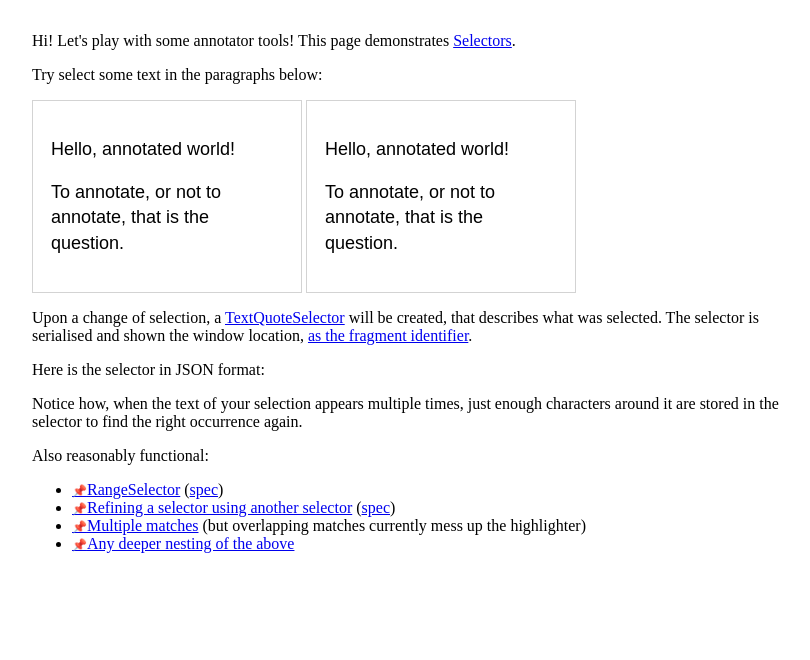
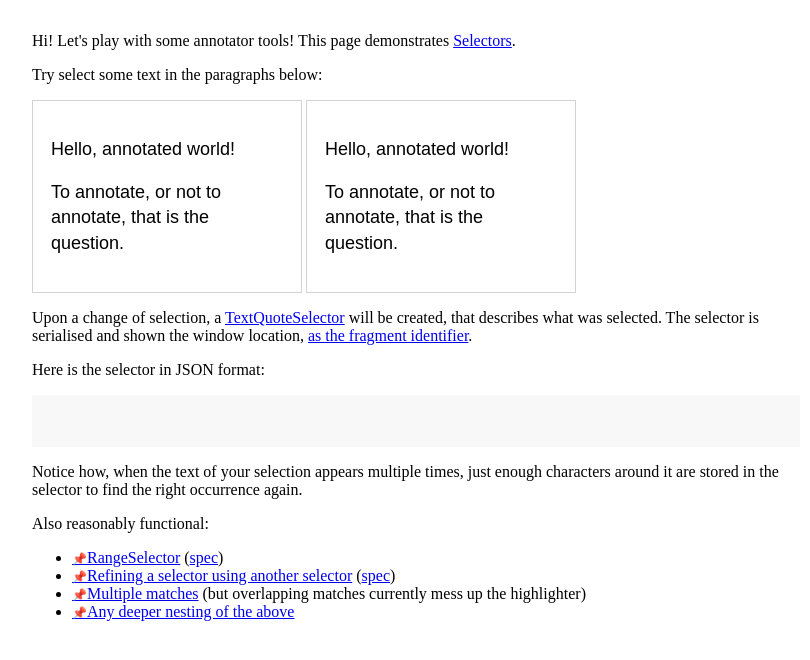
Before and after one commit to apache/incubator-annotator, a website built with webpack: page demo/index.html in a window 1280 px wide. Shown: the whole page, without its empty margins (224-1034 px from the left). Built offline with nearby package versions, Linux system fonts and the light colour scheme; what @annotator/selector would draw is missing.

Commit message:
Fix demo parsed selector output CSS

```diff
--- a/demo/index.html
+++ b/demo/index.html
@@ -28,7 +28,7 @@ specific language governing permissions and limitations under the License.
         background-color: rgba(255, 255, 120, 0.5);
         outline: 0.1px solid rgba(255, 100, 0, 0.8);
       }
-      #selector {
+      #parsed {
         color: #666;
         background: #f8f8f8;
         padding: 2em;
```
